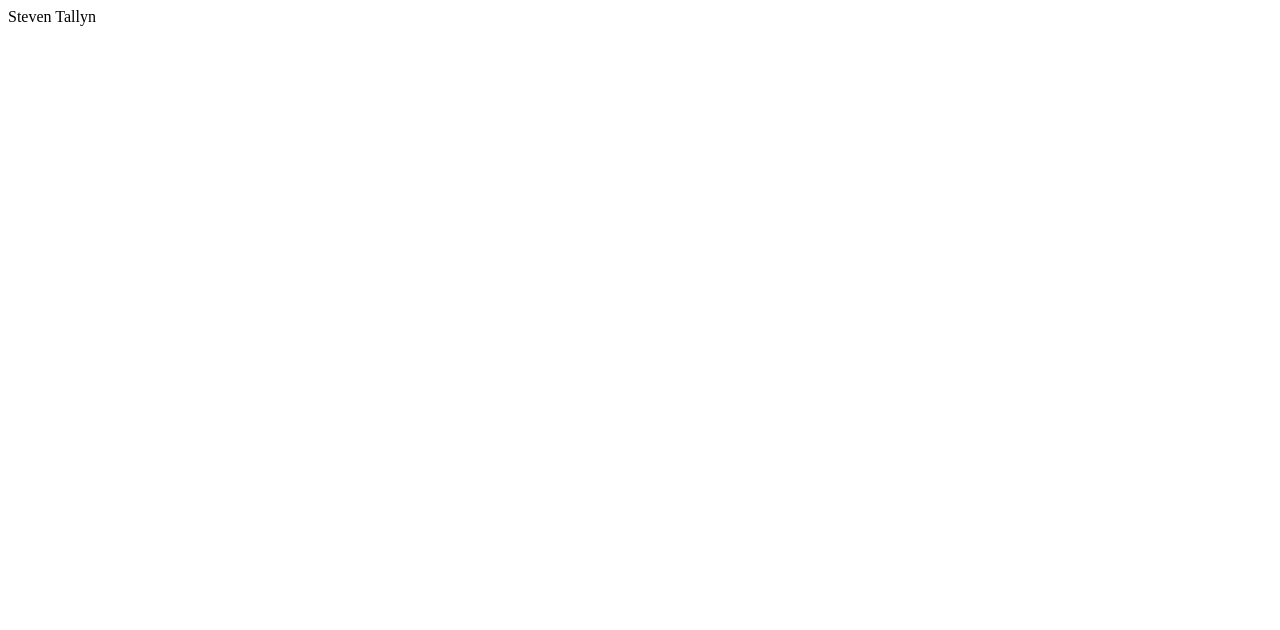
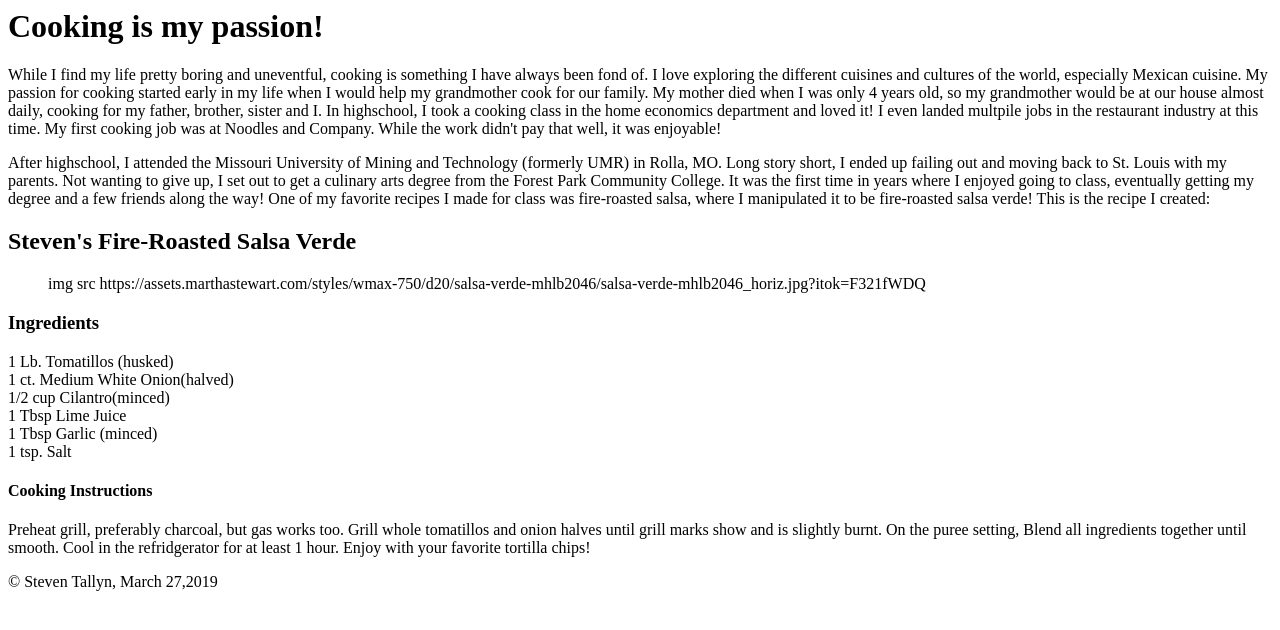
Before and after one commit to StevenTallyn/html-me-something, a plain HTML site: page index.html in a window 1280 px wide. Drawn offline with Linux system fonts and the light colour scheme.

Commit message:
Html page done!

```diff
--- a/index.html
+++ b/index.html
@@ -1 +1,51 @@
-<p>Steven Tallyn</p>
+<html>
+    <head>
+        <title>Steven's Fire-Roasted Salsa Verde</title>
+    </head>
+    <body>
+        <header>
+            <h1>Cooking is my passion!</h1>
+        </header>
+        <main>
+            <article>
+                <section>
+                    <p> While I find my life pretty boring and uneventful, cooking is something I have always been fond of.
+                        I love exploring the different cuisines and cultures of the world, especially Mexican cuisine.
+                        My passion for cooking started early in my life when I would help my grandmother cook for our family.
+                        My mother died when I was only 4 years old, so my grandmother would be at our house almost daily, cooking for my father, brother, sister and I.
+                        In highschool, I took a cooking class in the home economics department and loved it!  I even landed multpile jobs in the restaurant industry at this time.
+                        My first cooking job was at Noodles and Company.  While the work didn't pay that well, it was enjoyable!
+                    </p>
+                    <p>
+                        After highschool, I attended the Missouri University of Mining and Technology (formerly UMR) in Rolla, MO.  Long story short, I ended up failing out and moving back to St. Louis with my parents.
+                        Not wanting to give up, I set out to get a culinary arts degree from the Forest Park Community College. It was the first time in years where I enjoyed going to class, eventually getting my degree and a few friends along the way!
+                        One of my favorite recipes I made for class was fire-roasted salsa, where I manipulated it to be fire-roasted salsa verde!  This is the recipe I created:
+                    </p>
+                </section>
+
+                <section>
+                    <h2>Steven's Fire-Roasted Salsa Verde</h2>
+                    <figure>img src https://assets.marthastewart.com/styles/wmax-750/d20/salsa-verde-mhlb2046/salsa-verde-mhlb2046_horiz.jpg?itok=F321fWDQ </figure>
+                </section>
+
+                <section>
+                    <h3>Ingredients</h3>
+                    <p> 1 Lb. Tomatillos (husked)<br>1 ct. Medium White Onion(halved)<br>
+                        1/2 cup Cilantro(minced)<br>1 Tbsp Lime Juice<br>1 Tbsp Garlic (minced)<br>
+                        1 tsp. Salt
+                    </p>
+                </section>
+
+                <section>
+                    <h4>Cooking Instructions</h4>
+                    <p>Preheat grill, preferably charcoal, but gas works too.  Grill whole tomatillos and onion halves until grill marks show and is slightly burnt.
+                        On the puree setting, Blend all ingredients together until smooth.  Cool in the refridgerator for at least 1 hour. Enjoy with your favorite tortilla chips! </p>
+                </section>
+
+            </article>
+        </main>
+        <footer>
+            <p>&copy; Steven Tallyn, March 27,2019</p>
+        </footer>
+    </body>
+</html>
```
